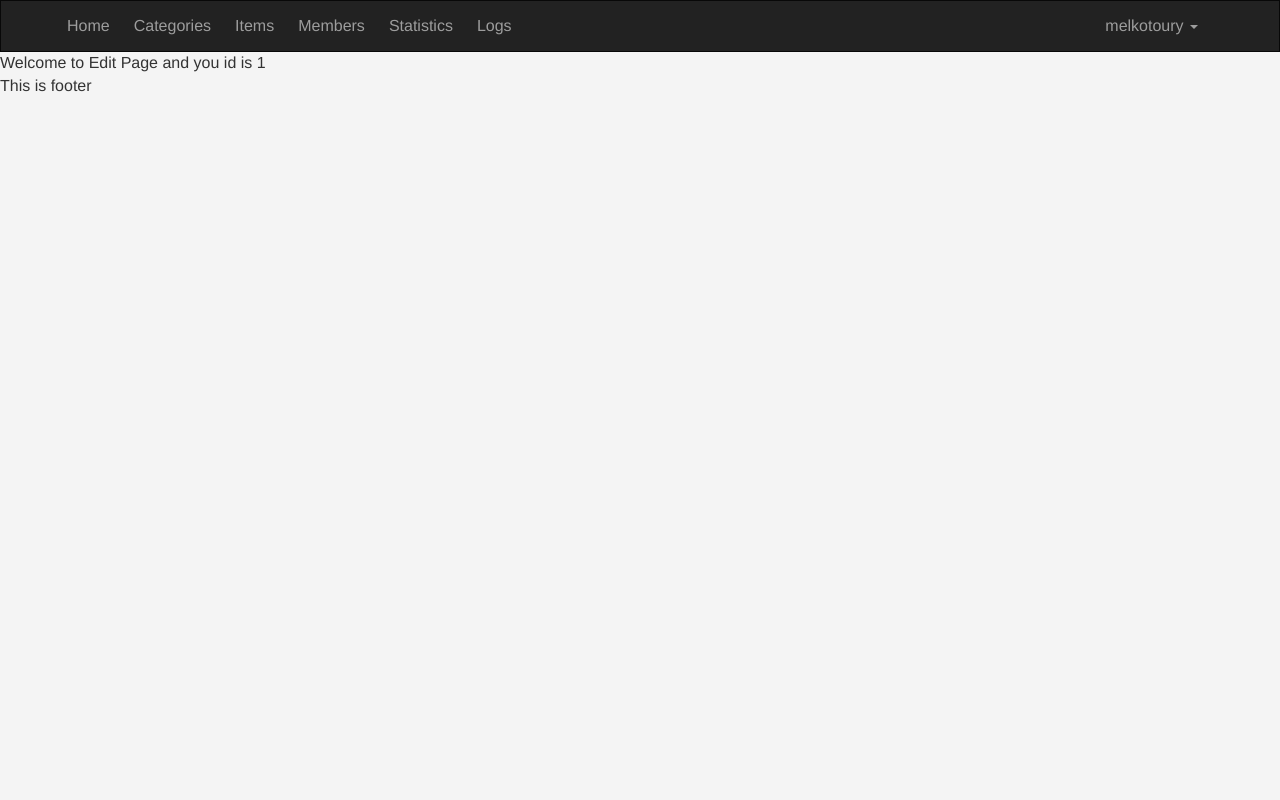
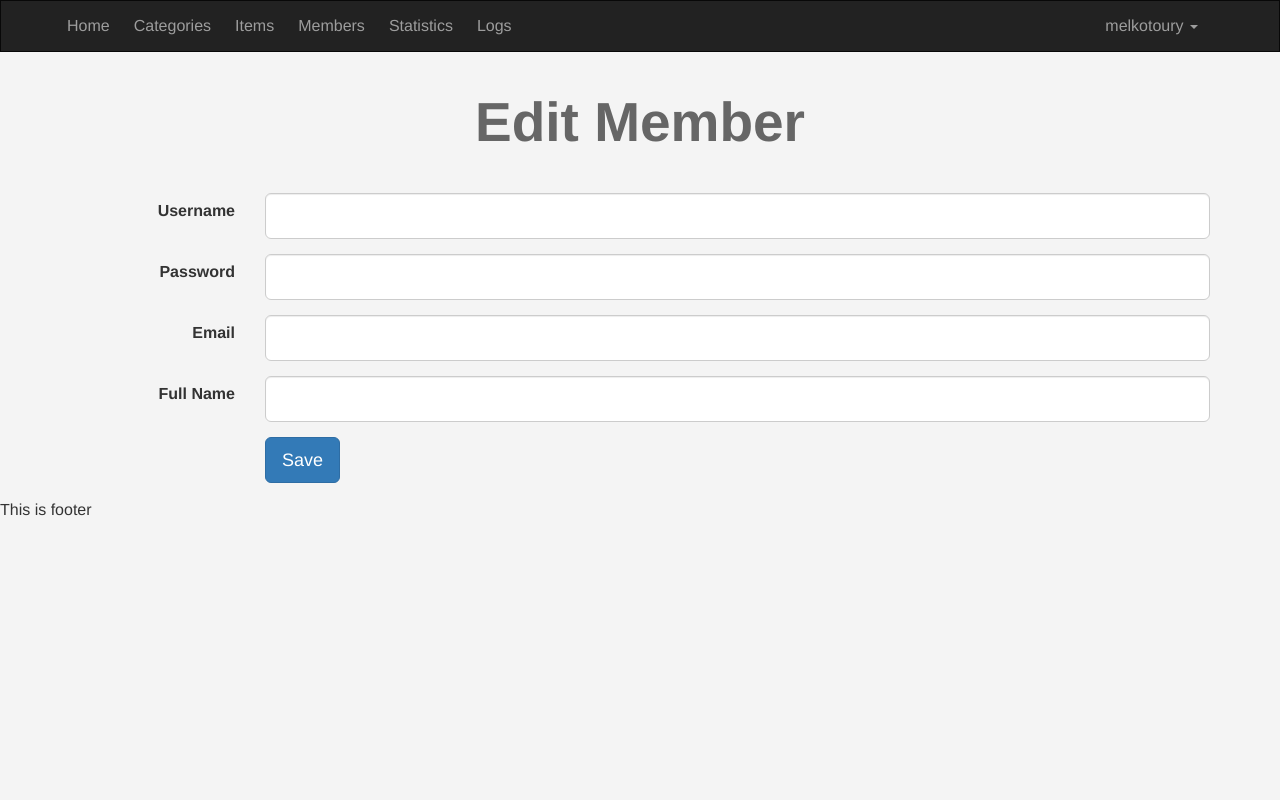
Before and after one commit to melkotoury/ecommerceZero, a PHP site: page /members.php?do=Edit&userID=1 in a window 1280 px wide. Run offline with PHP 8.4, Linux system fonts and the light colour scheme; a user stored in the database is signed in.

Commit message:
styled the edit members page a little bit

```diff
--- a/admin/layout/css/backend.css
+++ b/admin/layout/css/backend.css
@@ -61,3 +61,12 @@ body{
 
 
 /* End Bootstrap Edits */
+
+/*Start Member Page*/
+h1{
+    font-size: 55px;
+    margin: 40px 0;
+    font-weight: bold;
+    color: #666;
+}
+/*End Member Page*/
--- a/admin/members.php
+++ b/admin/members.php
@@ -8,9 +8,9 @@
 */
 
 session_start();
+  $pageTitle="Members";
 if (isset($_SESSION['userName'])) {
   # code...
-  $pageTitle="Members";
   include 'init.php';
 
   // main content for add , edit , delete Members
@@ -18,17 +18,72 @@ if (isset($_SESSION['userName'])) {
   $do= isset($_GET['do'])?$_GET['do']:'Manage';
 
   if ($do=='Manage') {
-    #Manage  Page...
+    // Manage  Page...
     echo "Welcome to Manage Page";
 
-  }elseif ($do=='Edit') {
-    # Edit Page...
-    echo "Welcome to Edit Page and you id is ".$_GET['userID'];
+  }elseif ($do=='Edit') { ?>
+    <!--Edit Page... -->
+    <h1 class="text-center">Edit Member</h1>
+
+    <div class="container">
+    <form class="form-horizontal form-group-lg">
+    <!--Start username field -->
+      <div class="form-group">
+        <label class="col-sm-2 control-label">Username</label>
+        <div class="col-sm-10">
+          <input type="text" name="username"class="form-control" autocomplete="off">
+        </div>
+      </div>
+          <!--End username field -->
+
+             <!--Start password field -->
+      <div class="form-group ">
+        <label class="col-sm-2 control-label">Password</label>
+        <div class="col-sm-10">
+          <input type="text" name="password"class="form-control"  autocomplete=
+          "new-password">
+        </div>
+      </div>
+          <!--End password field -->
+
+             <!--Start email field -->
+      <div class="form-group">
+        <label class="col-sm-2 control-label">Email</label>
+        <div class="col-sm-10">
+          <input type="email" name="email"class="form-control">
+        </div>
+      </div>
+          <!--End email field -->
+
+             <!--Start fullname field -->
+      <div class="form-group">
+        <label class="col-sm-2 control-label">Full Name</label>
+        <div class="col-sm-10">
+          <input type="text" name="fullname"class="form-control">
+        </div>
+      </div>
+          <!--End fullname field -->
+
+             <!--Start submit field -->
+      <div class="form-group">
+
+        <div class="col-sm-offset-2 col-sm-10">
+          <input type="submit" value="Save"class="btn btn-primary btn-lg">
+        </div>
+      </div>
+          <!--End submit field -->
+
+    </form>
+    </div>
+
+
+<?php
   }
   include $tpl. 'footer.php';
 
 } else {
   # code...
   header('Location: index.php');
+  exit();
 }
  ?>
```
